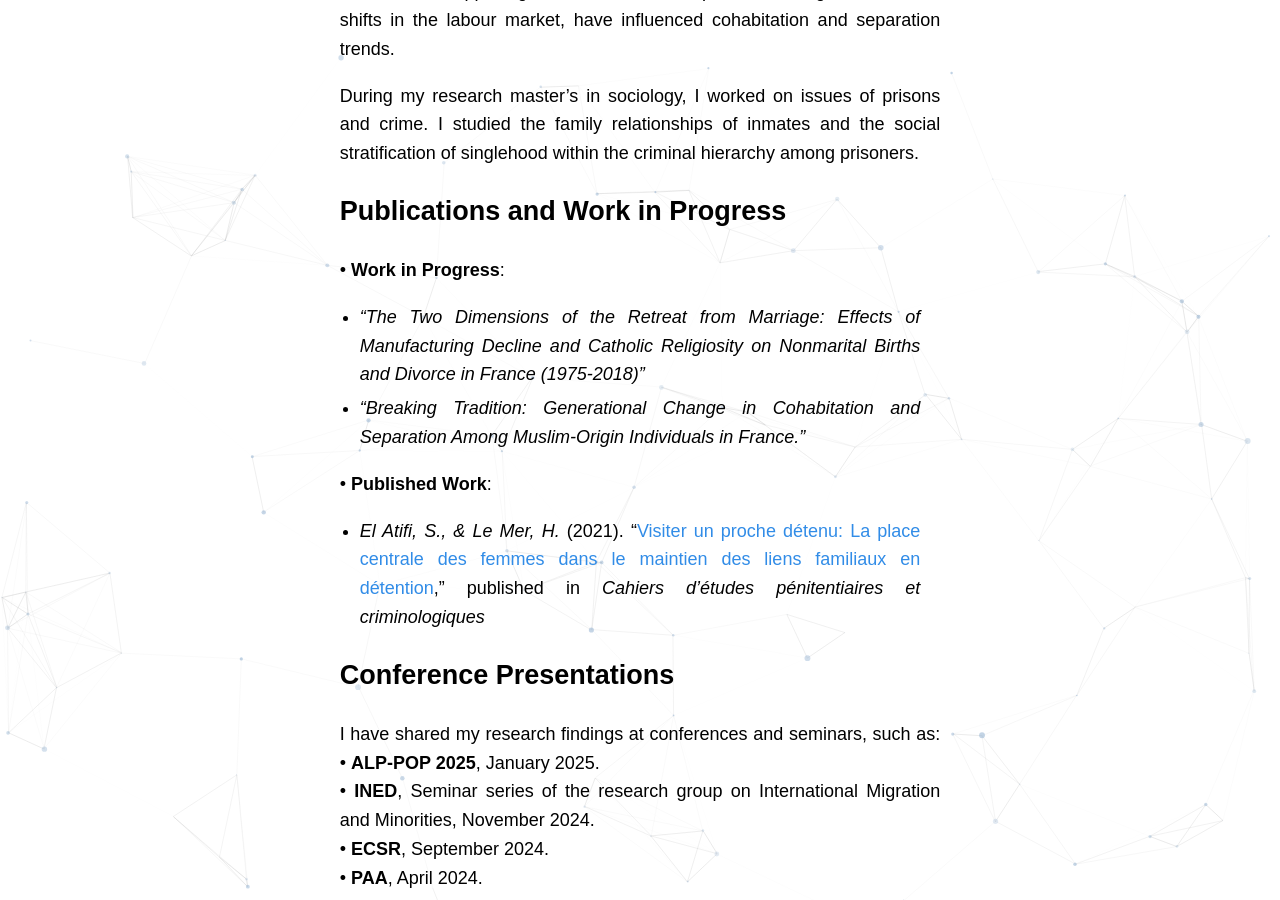
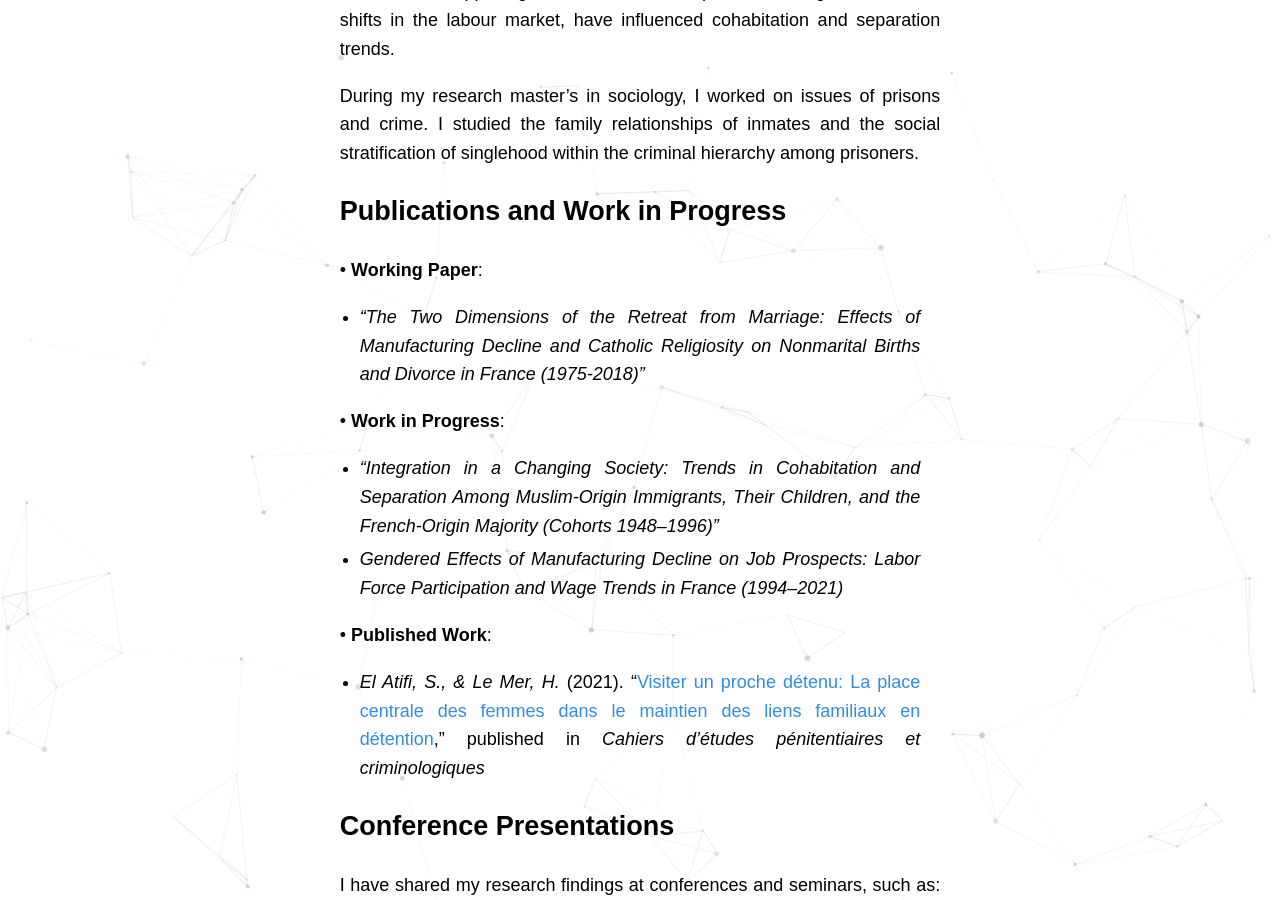
Before and after one commit to sofianelatifi/sofianelatifi.github.io, a Jekyll site: the page built from research.md, in a window 1280 px wide and 900 px high, scrolled down 355 px. Built offline with Jekyll 4.4.1, drawn with Linux system fonts in a browser that asks for light colours.

Commit message:
Update research.md

```diff
--- a/research.md
+++ b/research.md
@@ -27,9 +27,12 @@ During my research master's in sociology, I worked on issues of prisons and crim
 
 ## Publications and Work in Progress
 
+• **Working Paper**:
+  - *“The Two Dimensions of the Retreat from Marriage: Effects of Manufacturing Decline and Catholic Religiosity on Nonmarital Births and Divorce in France (1975-2018)”*
+
 • **Work in Progress**:
-  - *“The Two Dimensions of the Retreat from Marriage: Effects of Manufacturing Decline and Catholic Religiosity on Nonmarital Births and Divorce in France (1975-2018)”*
-  - *“Breaking Tradition: Generational Change in Cohabitation and Separation Among Muslim-Origin Individuals in France.”*
+  - *"Integration in a Changing Society: Trends in Cohabitation and Separation Among Muslim-Origin Immigrants, Their Children, and the French-Origin Majority (Cohorts 1948–1996)"*
+  - *Gendered Effects of Manufacturing Decline on Job Prospects: Labor Force Participation and Wage Trends in France (1994–2021)*
 
 • **Published Work**:
   - *El Atifi, S., & Le Mer, H.* (2021). “[Visiter un proche détenu: La place centrale des femmes dans le maintien des liens familiaux en détention](https://www.justice.gouv.fr/sites/default/files/2023-05/Cahiers_etudes_penitentiaires_et_criminologiques_n55.pdf),” published in *Cahiers d’études pénitentiaires et criminologiques*
```
